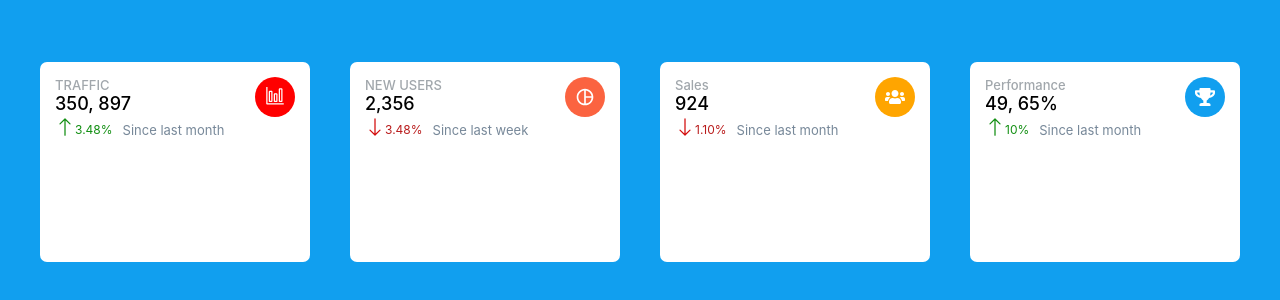
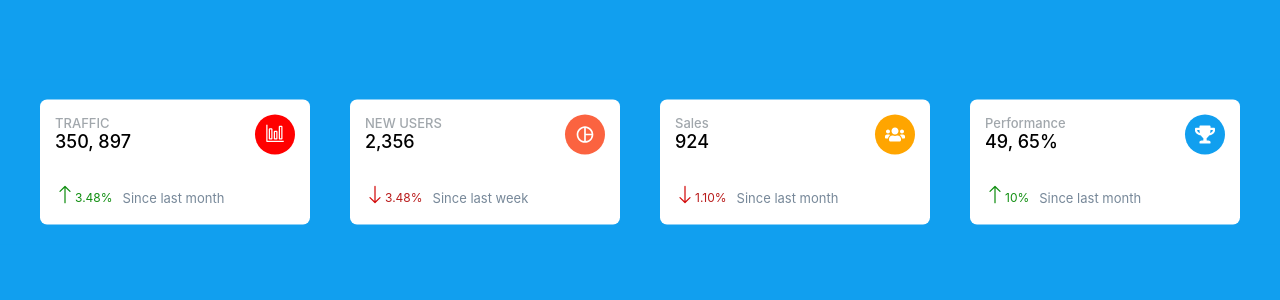
Before and after one commit to Zaibi727/Collection-of-Designs, a React (Create React App) app: page / in a window 1280 px wide. Shown: the part 238-538 px from the top of the page. Built offline with nearby package versions, Linux system fonts and the light colour scheme.

Commit message:
Update TaskOne.module.css

```diff
--- a/src/components/TaskOne/TaskOne.module.css
+++ b/src/components/TaskOne/TaskOne.module.css
@@ -58,6 +58,7 @@
 .bottomDiv{
    display: flex;
    align-items: center;
+   margin-top: 30px;
 }
 .trafficArrow{
   color: rgb(18, 143, 18);
@@ -88,7 +89,6 @@
 .abWrapper{
    background-color: white;
    width: 270px;
-   height: 200px;
    max-width: 100%;
    border-radius:7px;
    padding: 15px;
```
